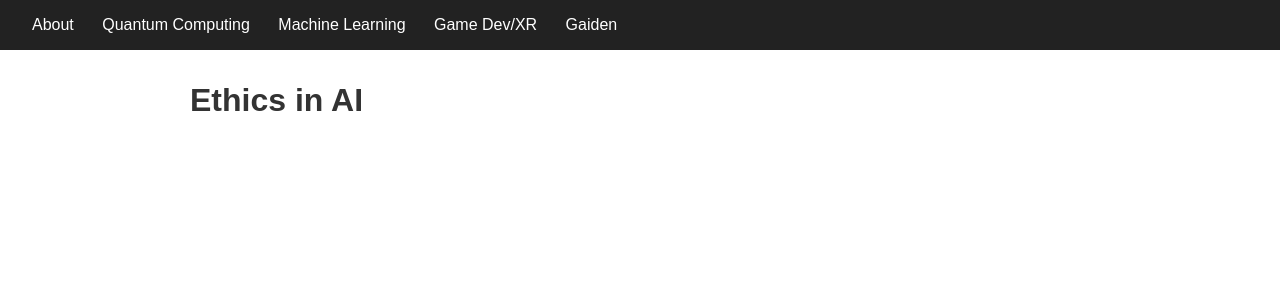
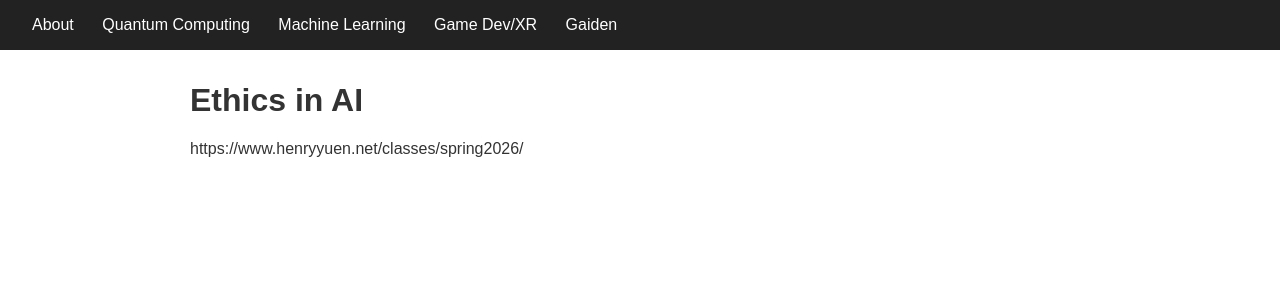
Before and after one commit to AAbhi256/AAbhi256.github.io, a Jekyll site: the page built from ml/ethics-in-ai.md, in a window 1280 px wide. Shown: the top 300 px of the page. Built offline with Jekyll 4.4.1, drawn with Linux system fonts in a browser that asks for light colours; part of the change alters nothing that is shown.

Commit message:
henry yuens course

```diff
--- a/ml/ethics-in-ai.md
+++ b/ml/ethics-in-ai.md
@@ -4,3 +4,5 @@ title: Ethics in AI
 ---
 
 # Ethics in AI
+
+https://www.henryyuen.net/classes/spring2026/
```
